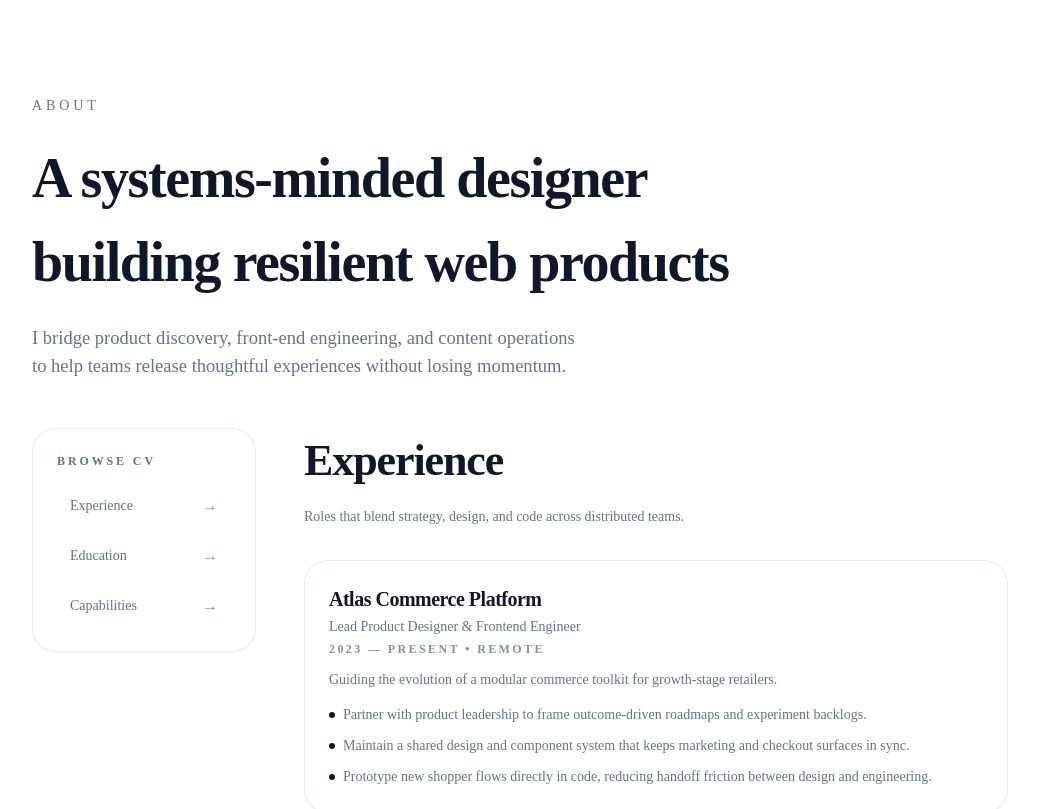
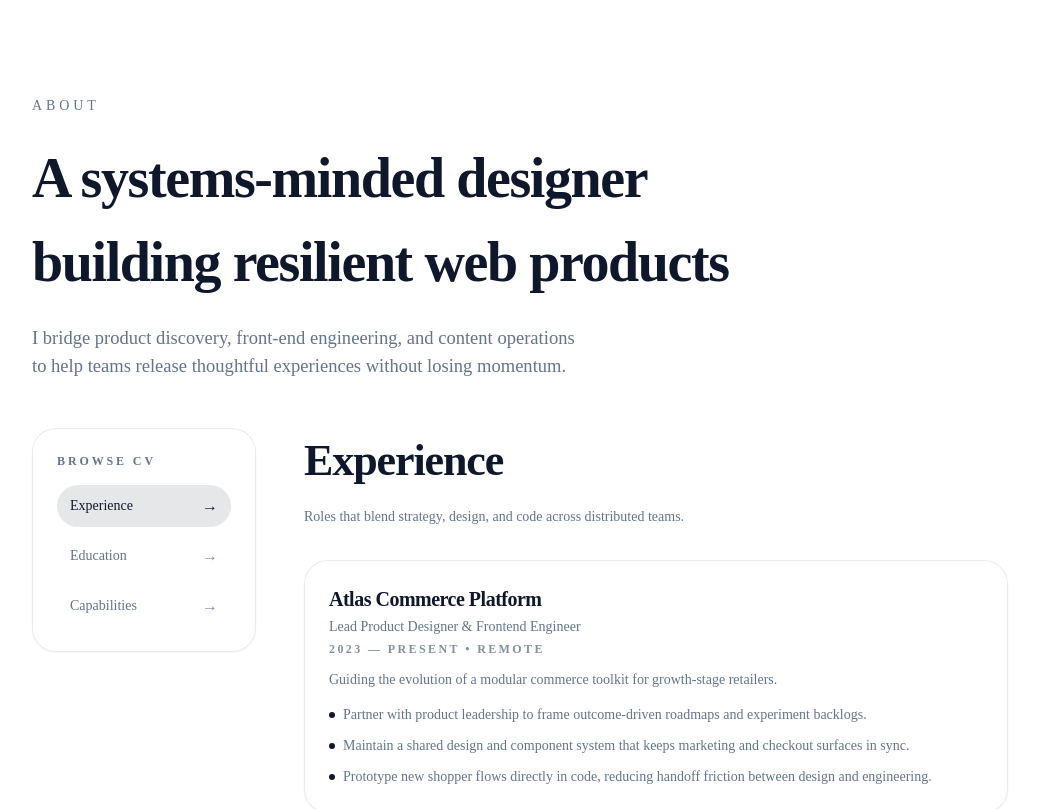
Before and after one commit to marouanouadi1/personal_website_generator, a Next.js app: page /en/about in a window 1280 px wide. Shown: the top 809 px of the page, without its empty margins (120-1159 px from the left). Built offline with nearby package versions, Linux system fonts and the light colour scheme.

Commit message:
feat: add interactive cv navigation [codex]

```diff
--- a/app/[locale]/about/page.tsx
+++ b/app/[locale]/about/page.tsx
@@ -1,5 +1,6 @@
 import { getTranslations } from "next-intl/server";
 
+import { CvNavigation } from "@/components/about/cv-navigation";
 import type { Locale } from "@/lib/i18n/config";
 
 interface AboutPageProps {
@@ -38,6 +39,10 @@ export default async function AboutPage({ params }: AboutPageProps) {
     ...section,
     entries: Object.values(section.entries ?? {}),
   }));
+  const navigationSections = sections.map((section) => ({
+    id: section.id,
+    title: section.title,
+  }));
 
   return (
     <main className="mx-auto flex w-full max-w-5xl flex-1 flex-col gap-12 px-6 py-[clamp(4rem,12vh,7.5rem)]">
@@ -54,31 +59,11 @@ export default async function AboutPage({ params }: AboutPageProps) {
       </header>
 
       <div className="flex flex-col gap-10 md:flex-row md:gap-12">
-        <nav
-          aria-label={navigationLabel}
-          className="animate-in fade-in slide-in-from-bottom-8 duration-700 delay-150 md:sticky md:top-28 md:h-fit md:min-w-[14rem]"
-        >
-          <div className="rounded-3xl border border-border/80 bg-background/90 p-6 shadow-sm">
-            <p className="text-xs font-semibold uppercase tracking-[0.24em] text-muted-foreground">
-              {navigationLabel}
-            </p>
-            <ul className="mt-4 space-y-2 text-sm text-muted-foreground">
-              {sections.map((section) => (
-                <li key={section.id}>
-                  <a
-                    href={`#${section.id}`}
-                    className="inline-flex w-full items-center justify-between rounded-full border border-transparent px-3 py-2 transition-colors hover:border-border/80 hover:text-foreground focus-visible:outline-none focus-visible:ring-2 focus-visible:ring-primary/60 focus-visible:ring-offset-2"
-                  >
-                    <span>{section.title}</span>
-                    <span aria-hidden className="text-base text-muted-foreground/80">
-                      →
-                    </span>
-                  </a>
-                </li>
-              ))}
-            </ul>
-          </div>
-        </nav>
+        <CvNavigation
+          sections={navigationSections}
+          label={navigationLabel}
+          className="animate-in fade-in slide-in-from-bottom-8 duration-700 delay-150"
+        />
 
         <div className="flex-1 space-y-16 animate-in fade-in slide-in-from-bottom-8 duration-700 delay-200">
           {sections.map((section) => (
--- /dev/null
+++ b/components/about/cv-navigation.tsx
@@ -0,0 +1,113 @@
+"use client";
+
+import { useCallback, useEffect, useMemo, useState } from "react";
+
+import { cn } from "@/lib/utils";
+
+interface CvNavigationSection {
+  id: string;
+  title: string;
+}
+
+interface CvNavigationProps {
+  sections: CvNavigationSection[];
+  label: string;
+  className?: string;
+}
+
+// Keeps section tracking in sync with the sticky header gap.
+const SCROLL_OFFSET = 180;
+
+export function CvNavigation({ sections, label, className }: CvNavigationProps) {
+  const sectionIds = useMemo(() => sections.map((section) => section.id), [sections]);
+  const [activeId, setActiveId] = useState<string | null>(sectionIds[0] ?? null);
+
+  const updateActiveSection = useCallback(() => {
+    if (!sectionIds.length) {
+      return;
+    }
+
+    let nextActive: string | null = sectionIds[0] ?? null;
+
+    for (const id of sectionIds) {
+      const element = document.getElementById(id);
+
+      if (!element) {
+        continue;
+      }
+
+      const { top } = element.getBoundingClientRect();
+
+      if (top - SCROLL_OFFSET <= 0) {
+        nextActive = id;
+      }
+    }
+
+    setActiveId((previous) => (previous === nextActive ? previous : nextActive));
+  }, [sectionIds]);
+
+  useEffect(() => {
+    setActiveId(sectionIds[0] ?? null);
+  }, [sectionIds]);
+
+  useEffect(() => {
+    if (!sectionIds.length) {
+      return undefined;
+    }
+
+    updateActiveSection();
+
+    window.addEventListener("scroll", updateActiveSection, { passive: true });
+    window.addEventListener("resize", updateActiveSection);
+
+    return () => {
+      window.removeEventListener("scroll", updateActiveSection);
+      window.removeEventListener("resize", updateActiveSection);
+    };
+  }, [sectionIds, updateActiveSection]);
+
+  if (!sections.length) {
+    return null;
+  }
+
+  return (
+    <nav aria-label={label} className={cn("md:sticky md:top-28 md:h-fit md:min-w-[14rem]", className)}>
+      <div className="rounded-3xl border border-border/80 bg-background/90 p-6 shadow-sm">
+        <p className="text-xs font-semibold uppercase tracking-[0.24em] text-muted-foreground">{label}</p>
+        <ul className="mt-4 space-y-2 text-sm text-muted-foreground">
+          {sections.map((section) => {
+            const isActive = section.id === activeId;
+
+            return (
+              <li key={section.id}>
+                <a
+                  href={`#${section.id}`}
+                  className={cn(
+                    "inline-flex w-full items-center justify-between rounded-full border px-3 py-2 transition-colors focus-visible:outline-none focus-visible:ring-2 focus-visible:ring-primary/60 focus-visible:ring-offset-2",
+                    isActive
+                      ? "border-transparent bg-primary/10 text-foreground shadow-[0_16px_36px_-24px_rgba(59,130,246,0.6)]"
+                      : "border-transparent text-muted-foreground hover:border-border/80 hover:text-foreground",
+                  )}
+                  aria-current={isActive ? "location" : undefined}
+                  onClick={() => setActiveId(section.id)}
+                  onFocus={() => setActiveId(section.id)}
+                >
+                  <span>{section.title}</span>
+                  <span
+                    aria-hidden
+                    className={cn(
+                      "text-base transition-colors",
+                      isActive ? "text-primary" : "text-muted-foreground/80",
+                    )}
+                  >
+                    →
+                  </span>
+                </a>
+              </li>
+            );
+          })}
+        </ul>
+      </div>
+    </nav>
+  );
+}
```
Also changed, not shown: codex/tasks.md (+1 -1 lines).
